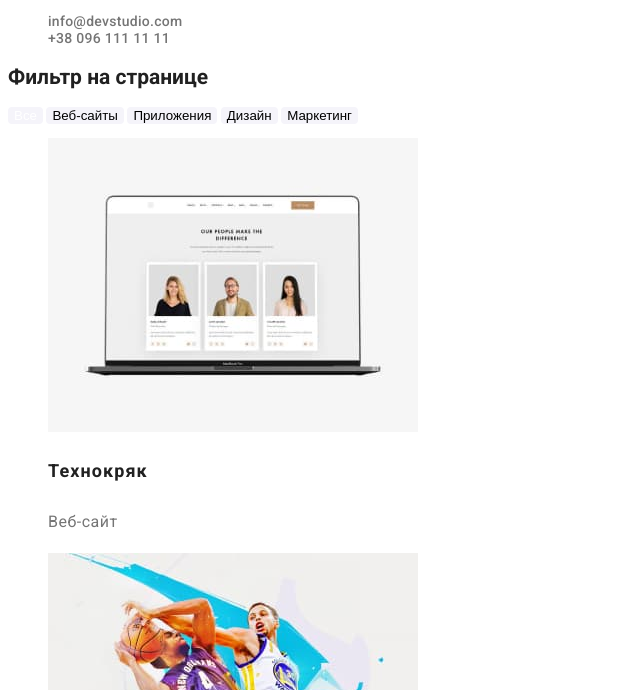
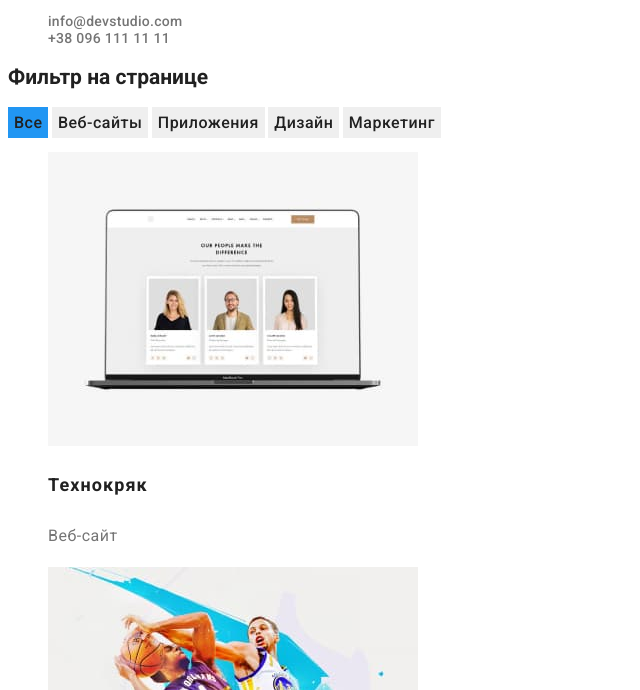
Before and after one commit to SlavaMart/goit-markup-hw-02, a plain HTML site: page portfolio.html in a window 1280 px wide. Shown: the part 110-800 px from the top of the page, without its empty margins (0-640 px from the left). Drawn offline with Linux system fonts and the light colour scheme.

Commit message:
Исправлено портфолио

```diff
--- a/css/styles.css
+++ b/css/styles.css
@@ -61,11 +61,8 @@ body {
 .footer-logo {
     font-weight: 700;
     font-size: 26px;
-    line-height: 31px;
-    /* identical to box height */
-
+    line-height: calc(31 / 26);
     letter-spacing: 0.03em;
-
     color: var(--acceny-txt-cl);
 }
 
@@ -248,15 +245,26 @@ body {
 .filter-btn {
     cursor: pointer;
     border: none;
-    background: var(--ligh-bg-cl);
+    font-family: 'Roboto';
+    font-style: normal;
+    font-weight: 500;
+    font-size: 16px;
+    line-height: calc(26 / 14);
+    letter-spacing: 0.03em;
+    color: var(--main-txt-cl);
+}
+
+.filter-btn-all {
+    background: var(--acceny-txt-cl);
+    box-shadow: 0px 3px 1px rgba(0, 0, 0, 0.1), 0px 1px 2px rgba(0, 0, 0, 0.08), 0px 2px 2px rgba(0, 0, 0, 0.12);
     border-radius: 4px;
 }
+
 
 .example-subtitle {
     font-weight: 700;
     font-size: 18px;
     line-height: calc(36 / 18);
-    /* identical to box height, or 200% */
     letter-spacing: 0.06em;
     color: var(--main-txt-cl);
 }
--- a/portfolio.html
+++ b/portfolio.html
@@ -64,7 +64,9 @@
       <section class="filter">
         <h2 class="filter-title">Фильтр на странице</h2>
 
-        <button class="filter-btn filter-btn-current" type="button">Все</button>
+        <button class="filter-btn link filter-btn-current" type="button">
+          Все
+        </button>
         <button class="filter-btn" type="button">Веб-сайты</button>
         <button class="filter-btn" type="button">Приложения</button>
         <button class="filter-btn" type="button">Дизайн</button>
```
